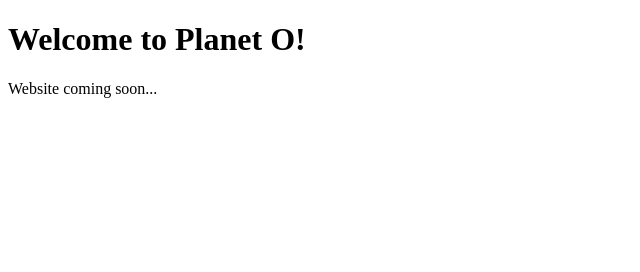
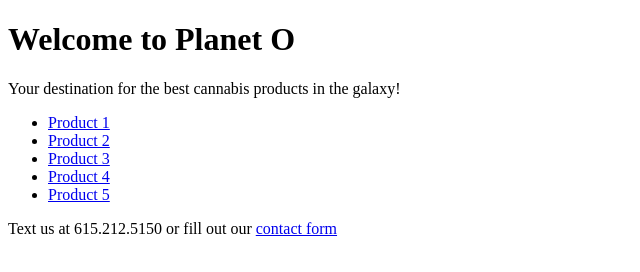
Before and after one commit to jnwoia/jnwoia.github.io, a plain HTML site: page index.html in a window 1280 px wide. Shown: the whole page, without its empty margins (0-640 px from the left). Drawn offline with Linux system fonts and the light colour scheme.

Commit message:
Update index.html

```diff
--- a/index.html
+++ b/index.html
@@ -2,9 +2,27 @@
 <html>
 <head>
     <title>Planet O</title>
+    <!-- Add CSS file link here later -->
 </head>
 <body>
-    <h1>Welcome to Planet O!</h1>
-    <p>Website coming soon...</p>
+    <header>
+        <h1>Welcome to Planet O</h1>
+        <p>Your destination for the best cannabis products in the galaxy!</p>
+    </header>
+    <nav>
+        <ul>
+            <li><a href="product1.html">Product 1</a></li>
+            <li><a href="product2.html">Product 2</a></li>
+            <li><a href="product3.html">Product 3</a></li>
+            <li><a href="product4.html">Product 4</a></li>
+            <li><a href="product5.html">Product 5</a></li>
+        </ul>
+    </nav>
+    <main>
+        <!-- We can add more content here later -->
+    </main>
+    <footer>
+        <p>Text us at 615.212.5150 or fill out our <a href="contact.html">contact form</a></p>
+    </footer>
 </body>
 </html>
```
